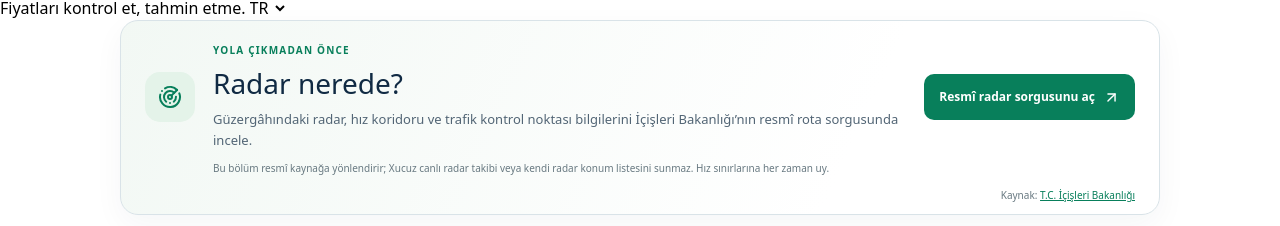
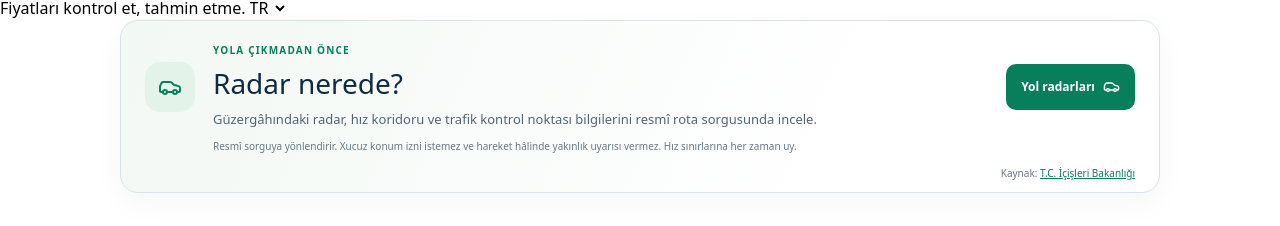
Before and after one commit to Xucuz/xucuz, a Next.js app: page / in a window 1280 px wide. Shown: the part 518-744 px from the top of the page. Built offline with nearby package versions, Linux system fonts and the light colour scheme; no server answers; the database is empty.

Commit message:
Use car icon and short official radar action

```diff
--- a/src/components/radar-route-finder.tsx
+++ b/src/components/radar-route-finder.tsx
@@ -1,21 +1,21 @@
 import Link from 'next/link';
-import {ArrowUpRight,Radar} from 'lucide-react';
+import {Car} from 'lucide-react';
 import styles from './radar-route-finder.module.css';
 
 const officialRadarUrl='https://www.icisleri.gov.tr/iller-arasi-radar-ve-kontrol-noktasi-uygulama-sayilari';
 
 export function RadarRouteFinder(){
   return <section className={styles.panel} aria-labelledby="radar-route-title">
-    <div className={styles.icon} aria-hidden="true"><Radar size={24}/></div>
+    <div className={styles.icon} aria-hidden="true"><Car size={24}/></div>
     <div className={styles.content}>
       <p className={styles.kicker}>YOLA ÇIKMADAN ÖNCE</p>
       <h2 className={styles.title} id="radar-route-title">Radar nerede?</h2>
-      <p className={styles.description}>Güzergâhındaki radar, hız koridoru ve trafik kontrol noktası bilgilerini İçişleri Bakanlığı’nın resmî rota sorgusunda incele.</p>
+      <p className={styles.description}>Güzergâhındaki radar, hız koridoru ve trafik kontrol noktası bilgilerini resmî rota sorgusunda incele.</p>
     </div>
     <Link className={styles.link} href={officialRadarUrl} target="_blank" rel="noopener noreferrer">
-      Resmî radar sorgusunu aç <ArrowUpRight size={17} aria-hidden="true"/>
+      Yol radarları <Car size={17} aria-hidden="true"/>
     </Link>
-    <p className={styles.note}>Bu bölüm resmî kaynağa yönlendirir; Xucuz canlı radar takibi veya kendi radar konum listesini sunmaz. Hız sınırlarına her zaman uy.</p>
+    <p className={styles.note}>Resmî sorguya yönlendirir. Xucuz konum izni istemez ve hareket hâlinde yakınlık uyarısı vermez. Hız sınırlarına her zaman uy.</p>
     <p className={styles.source}>Kaynak: <Link href={officialRadarUrl} target="_blank" rel="noopener noreferrer">T.C. İçişleri Bakanlığı</Link></p>
   </section>;
 }
```
